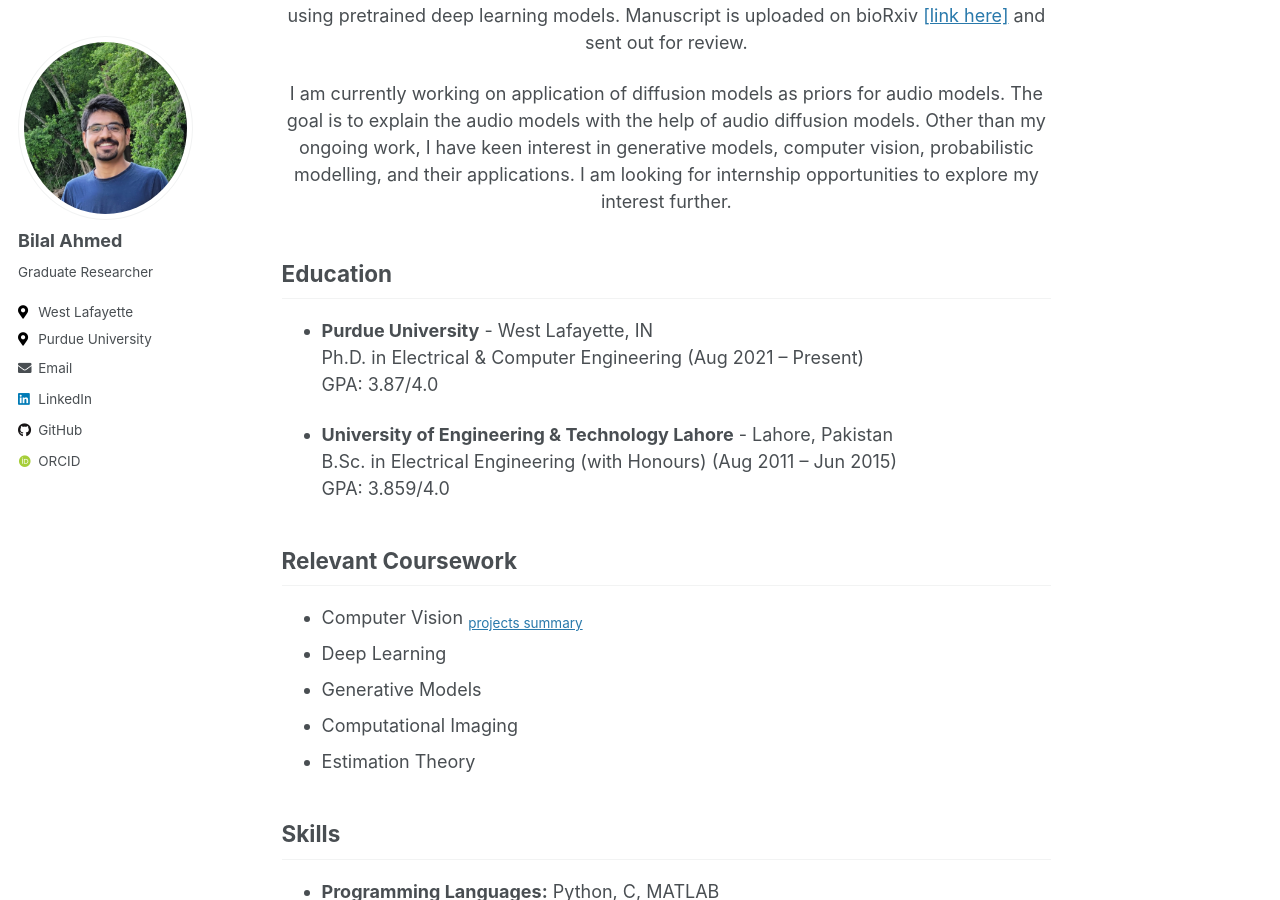
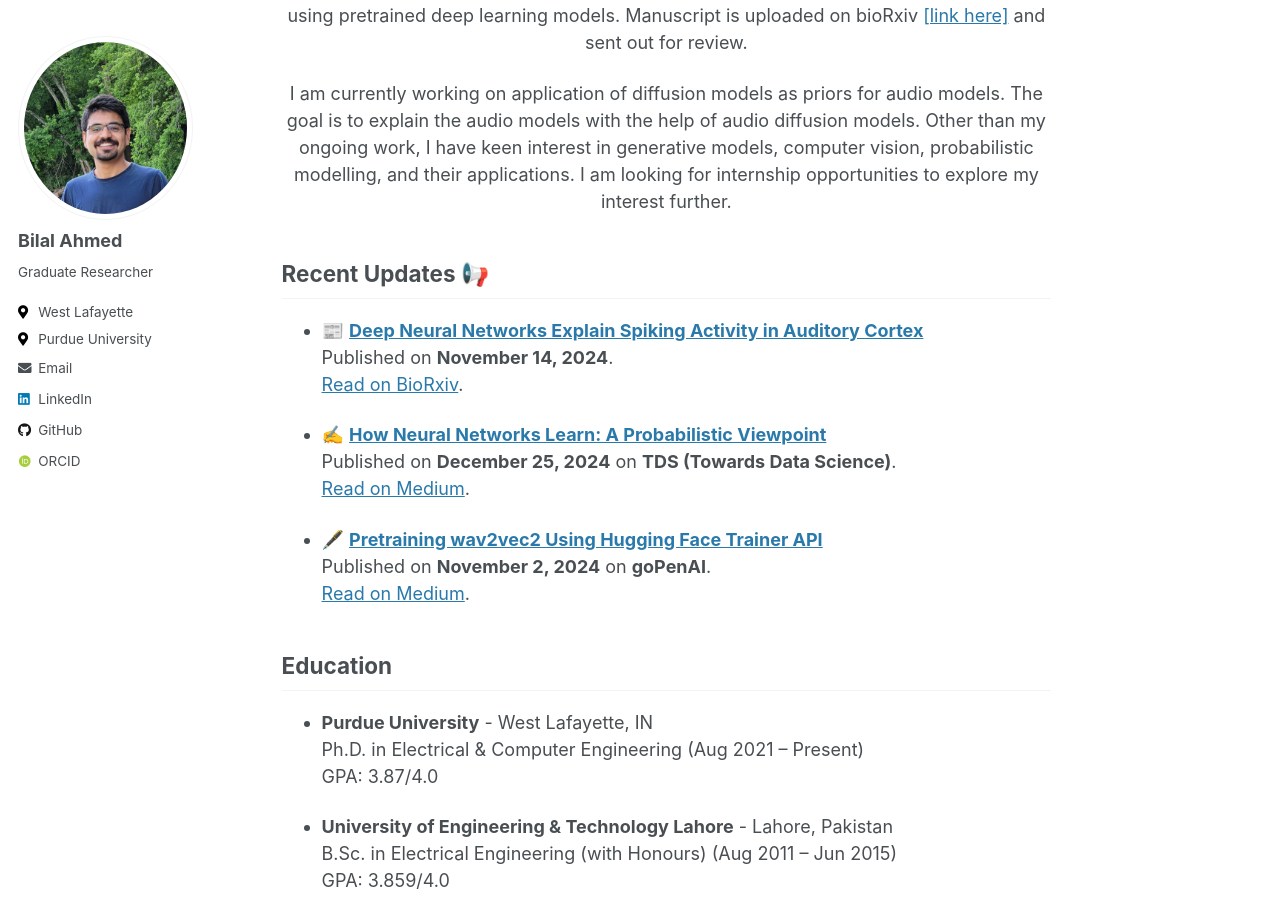
Before and after one commit to bilalhsp/bilalhsp.github.io, a Jekyll site: the page built from _pages/home.md, in a window 1280 px wide and 900 px high, scrolled down 293 px. Built offline with Jekyll 4.4.1, drawn with Linux system fonts in a browser that asks for light colours; some web fonts are replaced.

Commit message:
paper and blogs updates added

```diff
--- a/_pages/home.md
+++ b/_pages/home.md
@@ -23,11 +23,29 @@ redirect_from:
     </p>
 </center>
 
+
 <!-- I am a graduate student doing PhD in Electrical and Computer Engineering (ECE) at Purdue University, West Lafayette, IN.
 I have experience of more than 5 years of working as Maintenance Engineer in a manufacturing facility in Pakistan. During that time, I developed an interest in Machine Learning so I decided to pursue that. I started my PhD in Fall 2021, and my first project was on modelling the auditory cortex in squirrel monkeys using pretrained deep learning models. Manuscript is uploaded on bioRxiv [link here](https://www.biorxiv.org/content/10.1101/2024.11.12.623280v1.abstract) and sent out for review.
 I am currently working on application of diffusion models as priors for Audio models. The goal is to explain/interpret the audio models with the help of audio diffusion models. Other than my ongoing work, I have keen interest in generative models, computer vision,
 probabilistic modelling, and their applications.
 I am looking for internship opportunities to explore my interest further. -->
+
+
+## Recent Updates 📢
+
+- 📰 **[Deep Neural Networks Explain Spiking Activity in Auditory Cortex](https://www.biorxiv.org/content/10.1101/2024.11.12.623280v1.abstract)**
+  Published on **November 14, 2024**.
+  [Read on BioRxiv](https://www.biorxiv.org/content/10.1101/2024.11.12.623280v1.abstract).
+
+- ✍️ **[How Neural Networks Learn: A Probabilistic Viewpoint](https://medium.com/towards-data-science/how-neural-networks-learn-a-probabilistic-viewpoint-0f6a78dc58e2)**
+  Published on **December 25, 2024** on **TDS (Towards Data Science)**.
+  [Read on Medium](https://medium.com/towards-data-science/how-neural-networks-learn-a-probabilistic-viewpoint-0f6a78dc58e2).
+
+- 🖋️ **[Pretraining wav2vec2 Using Hugging Face Trainer API](https://medium.com/gopenai/pretraining-wav2vec2-using-huggingface-trainer-api-19fbf2fc6bf2)**
+  Published on **November 2, 2024** on **goPenAI**.
+  [Read on Medium](https://medium.com/gopenai/pretraining-wav2vec2-using-huggingface-trainer-api-19fbf2fc6bf2).
+
+
 
 ## Education
 - **Purdue University** - West Lafayette, IN
```
